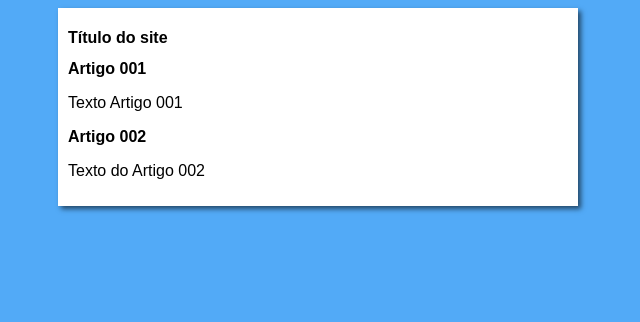
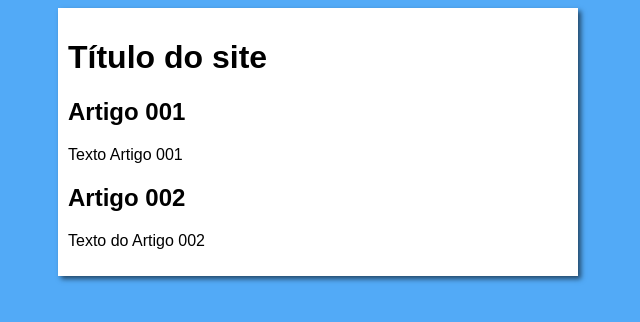
Before and after one commit to annakesyalima/Projeto-site, a plain HTML site: page index.html in a window 1280 px wide. Shown: the whole page, without its empty margins (322-962 px from the left). Drawn offline with Linux system fonts and the light colour scheme.

Commit message:
Update style.css

```diff
--- a/estilo/style.css
+++ b/estilo/style.css
@@ -14,3 +14,13 @@ main {
     padding: 10px;
     box-shadow: 3px 3px 5px rgba(0, 0, 0, 0.577);
 }
+
+h1 {
+    font-size: 2em;
+    color: black;
+}
+
+h2 {
+    font-size: 1.5em;
+    color: black;
+}
```
